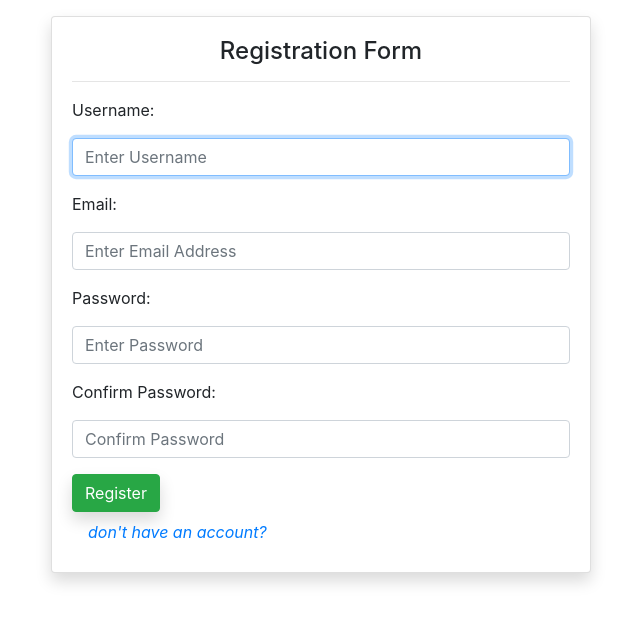
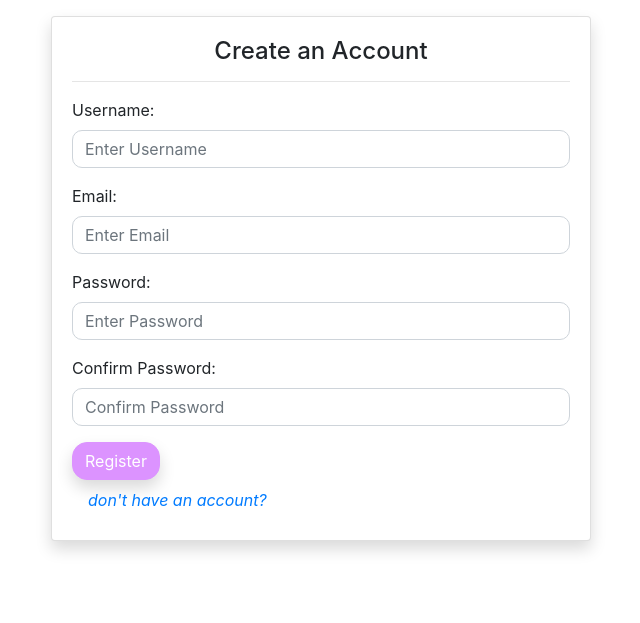
Before and after one commit to shiroochan143/COSC75, a Django app: page /register/ in a window 1280 px wide. Shown: the part 58-681 px from the top of the page, without its empty margins (319-959 px from the left). Run offline with Django 3.2, Linux system fonts and the light colour scheme; some libraries are stand-ins or nearby versions.

Commit message:
changes on login and register

```diff
--- a/products/templates/auth/login.html
+++ b/products/templates/auth/login.html
@@ -15,13 +15,13 @@
                             <hr>
                             <div class="form-group">
                                 <label for="">Username: </label>
-                                <input type="text" class="form-control" name = "username" placeholder="Enter Username">
+                                <input type="text" class="form-control" name = "username" placeholder="Enter Username" style="border-radius: 10px;">
                             </div>
                             <div class="form-group">
                                 <label for="">Password: </label>
-                                <input type="password" class="form-control" name = "password" placeholder="Enter Password">
+                                <input type="password" class="form-control" name = "password" placeholder="Enter Password" style="border-radius: 10px;">
                             </div>
-                            <button type="submit" class="btn float-end shadow btn-success px4">Login</button>
+                            <button type="submit" class="btn float-end shadow" style="background-color: #DC93FF; color: white; border-color: #DC93FF; border-radius: 15px; padding: 6px 12px;">Login</button>
                             <a class = "nav-link active" aria-current="page" href="{% url 'register' %}"><i>don't have an account?</i></a>
                         </form>
                     </div>
--- a/products/templates/auth/register.html
+++ b/products/templates/auth/register.html
@@ -10,38 +10,38 @@
                         <form action="" method="POST">
                             {% csrf_token %}
                             <div class="text-center">
-                                <h4>Registration Form</h4>
+                                <h4>Create an Account</h4>
                             </div>
                             <hr>
                             <div class="form-group">
                                 <label for="">Username: </label>
-                                {{form.username}}
+                                <input type="text" class="form-control" name = "username" placeholder="Enter Username" style="border-radius: 10px;">
                                 {% if form.errors.username %}
                                     <label class="text-danger">{{form.errors.username}}</label>
                                 {% endif %}
                             </div>
                             <div class="form-group">
                                 <label for="">Email: </label>
-                                {{form.email}}
+                                <input type="text" class="form-control" name = "email" placeholder="Enter Email" style="border-radius: 10px;">
                                 {% if form.errors.email %}
                                 <label class="text-danger">{{form.errors.email}}</label>
                             {% endif %}
                             </div>
                             <div class="form-group">
                                 <label for="">Password: </label>
-                                {{form.password1}}
+                                <input type="text" class="form-control" name = "password1" placeholder="Enter Password" style="border-radius: 10px;">
                                 {% if form.errors.password1 %}
                                 <label class="text-danger">{{form.errors.password1}}</label>
                             {% endif %}
                             </div>
                             <div class="form-group">
                                 <label for="">Confirm Password: </label>
-                                {{form.password2}}
+                                <input type="text" class="form-control" name = "password2" placeholder="Confirm Password" style="border-radius: 10px;">
                                 {% if form.errors.password2 %}
                                 <label class="text-danger">{{form.errors.password2}}</label>
                             {% endif %}
                             </div>
-                            <button type="submit" class="btn float-end shadow btn-success px4">Register</button>
+                            <button type="submit" class="btn float-end shadow" style="background-color: #DC93FF; color: white; border-color: #DC93FF; border-radius: 15px; padding: 6px 12px;">Register</button>
                             <a class = "nav-link active" aria-current="page" href="{% url 'register' %}"><i>don't have an account?</i></a>
                         </form>
                     </div>
```
